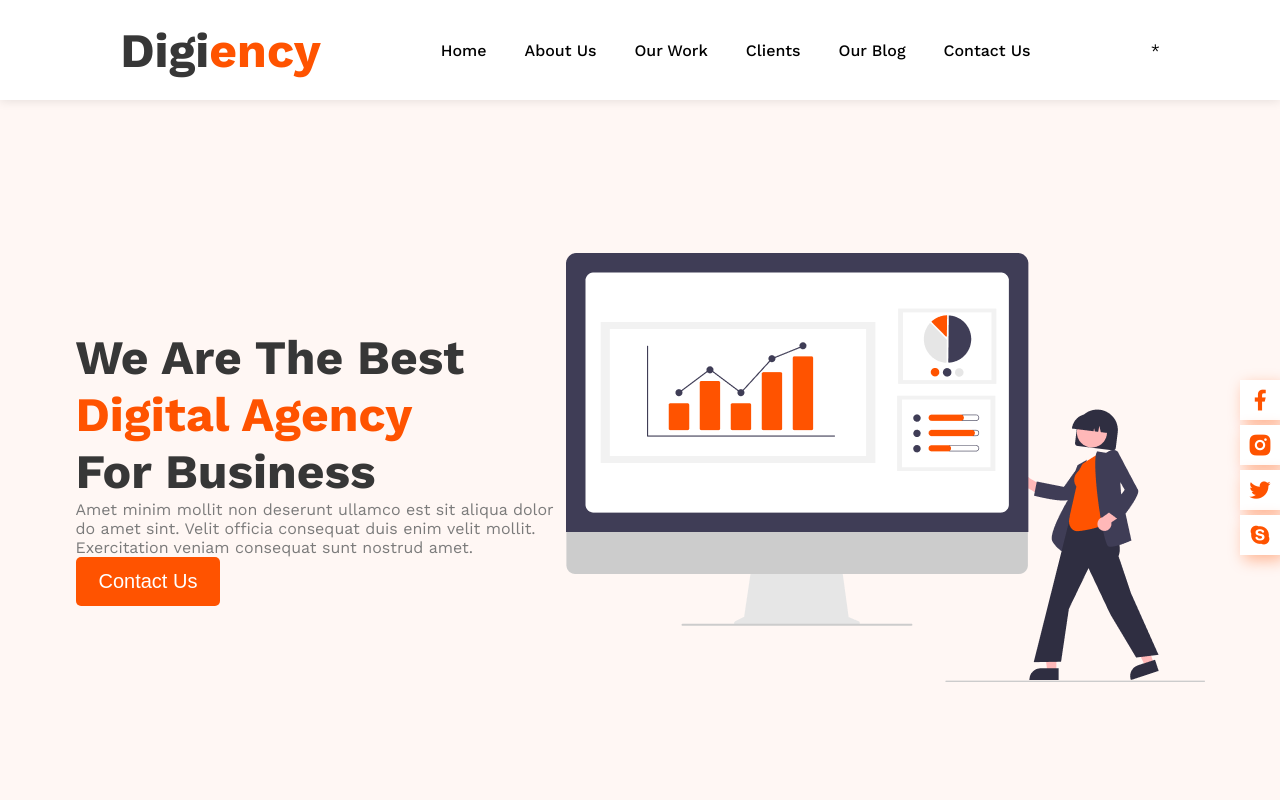
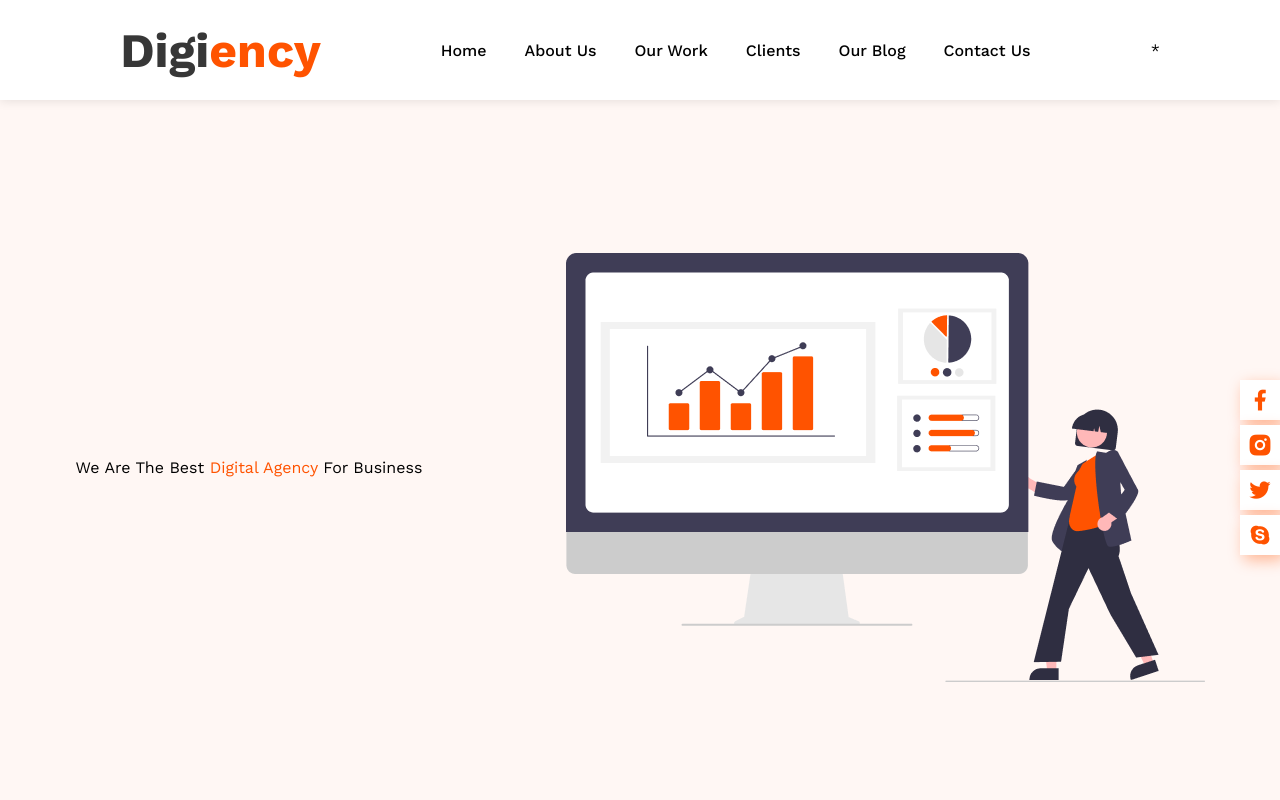
Before and after one commit to Kirsan23/Stage-2, a React (Create React App) app: page / in a window 1280 px wide. Shown: the top 800 px of the page. Built offline with nearby package versions, Linux system fonts and the light colour scheme.

Commit message:
New Commit

```diff
--- /dev/null
+++ b/src/components/ForTest/ForTest.js
@@ -0,0 +1,26 @@
+import { Button } from '../Button';
+import './ForTest.scss';
+
+// export const ForTest = (props) => {
+//   const { title, heading, children, paragraph, component = 'h2' } = props;
+//   const Tag = component;
+//   return (
+//     <div>
+//       <h6>{title}</h6>
+//       <Tag>{heading}</Tag>
+//       <p>{paragraph}</p>
+//       <Button />
+//     </div>
+//   );
+// };
+
+export const ForTest = (props) => {
+  const { heading, highlight, component = 'h2' } = props;
+  const parts = heading.split(new RegExp(`(${highlight})`, 'gi'));
+  const Tag = component;
+  return <Tag className='ForTest'> { parts.map((part, i) =>
+      <span key={i} style={part.toLowerCase() === highlight.toLowerCase() ? { color: '#FF5300' } : {} }>
+          { part }
+      </span>)
+  } </Tag>;
+}
--- /dev/null
+++ b/src/components/ForTest/ForTest.scss
@@ -0,0 +1,17 @@
+@use '../../assets/styles/variables.scss' as colors;
+
+.ForTest {
+    &.oragne {
+        color: colors.$main-orange;
+    }
+}
+
+h1 {
+    font-size: 48px;
+    font-weight: 700;
+    // color: colors.$main-orange;
+}
+
+h2 {
+    font-size: 39.06px;
+}
--- /dev/null
+++ b/src/components/ForTest/index.js
@@ -0,0 +1 @@
+export { ForTest } from './ForTest';
--- a/src/components/ForTests/index.js
+++ /dev/null
@@ -1 +0,0 @@
-export { ForTests } from './ForTest';
--- a/src/containers/AboutUs/AboutUs.scss
+++ b/src/containers/AboutUs/AboutUs.scss
@@ -1,8 +1,9 @@
 @use '../../assets/styles/variables.scss' as colors;
 
 .about-us {
+    max-width: 1300px;
     background-color: colors.$main-white;
-    margin-bottom: 120px;
+    margin: 0 auto 120px auto;
 
     &-block {
         display: flex;
--- a/src/containers/HeroSection/HeroSection.js
+++ b/src/containers/HeroSection/HeroSection.js
@@ -3,13 +3,14 @@ import { Typography } from '../../components/Typography';
 import './HeroSection.scss';
 import { ImgPaste } from '../../components/ImgPaste/ImgPaste';
 import { SocialBlock } from '../../components/SocialBlock/SocialBlock';
+import { ForTest } from '../../components/ForTest/ForTest';
 
 export function HeroSection() {
   return (
     <section className='hero-section'>
       <div className='hero-section-main-block'>
         <div>
-          <Typography variant='h1' component='h1'>
+          {/* <Typography variant='h1' component='h1'>
             We Are The Best{' '}
           </Typography>
           <Typography variant='h1' component='h1' color='orange'>
@@ -22,9 +23,15 @@ export function HeroSection() {
             Amet minim mollit non deserunt ullamco est sit aliqua dolor do amet
             sint. Velit officia consequat duis enim velit mollit. Exercitation
             veniam consequat sunt nostrud amet.
-          </Typography>
+          </Typography> */}
+          <ForTest
+            heading='We Are The Best Digital Agency For Business'
+            highlight='Digital Agency'
+            paragraph='Amet minim mollit non deserunt ullamco est sit aliqua dolor do amet sint. Velit officia consequat duis enim velit mollit. Exercitation veniam consequat sunt nostrud amet.'
+            component='h1'
+          ></ForTest>
         </div>
-        <Button />
+        {/* <Button /> */}
       </div>
       <ImgPaste sectionName='hero-section' name='hero-section-img'></ImgPaste>
       <SocialBlock />
```
Also changed, not shown: src/components/ForTests/ForTest.js (deleted, +0 -15 lines), src/components/ForTests/ForTests.scss (deleted).
